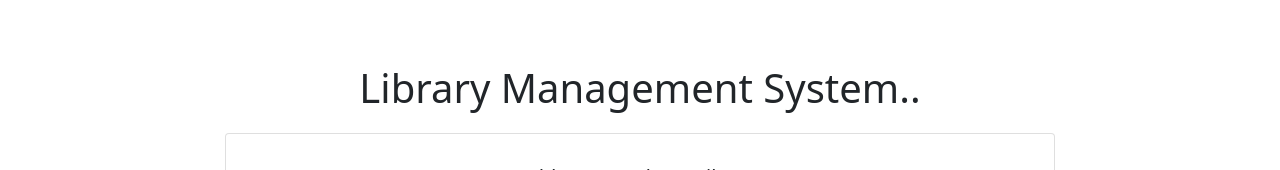
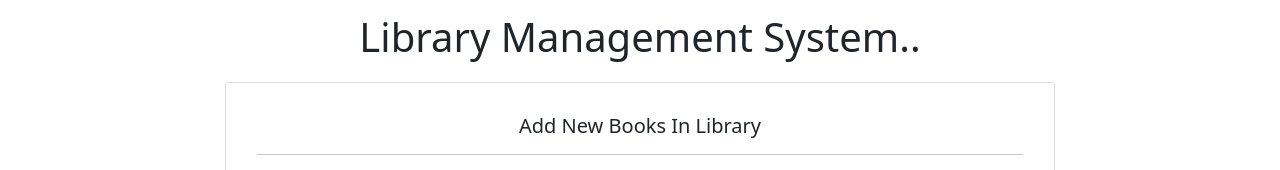
Before and after one commit to NSBM-SPM-2021/github-basics-ThamiduAnjana, a React (Create React App) app in the folder library_management_system/: page / in a window 1280 px wide. Shown: the top 170 px of the page. Built offline with nearby package versions, Linux system fonts and the light colour scheme; no server answers.

Commit message:
modify form

```diff
--- a/library_management_system/src/App.css
+++ b/library_management_system/src/App.css
@@ -26,6 +26,9 @@ Body{
 .top_padding_5{
   padding-top: 5%;
  }
+ .bottom_padding_1{
+  padding-bottom: 1%;
+ }
 .main_box{
   border-width: 2px;
   border: darkslategray;
--- a/library_management_system/src/App.js
+++ b/library_management_system/src/App.js
@@ -61,10 +61,10 @@ function App() {
   return (
     <Container fluid className="Body">
       <Row>
-        <Col className="text_align_center top_padding_5"><h1>Library Management System..</h1></Col>
+        <Col className="text_align_center top_padding_1"><h1>Library Management System..</h1></Col>
       </Row>
       <Row>
-        <Col lg="8" className="top_padding_1 align_center">
+        <Col lg="8" className="top_padding_1 bottom_padding_1 align_center">
           <Card style={{ width: '100%', padding: '15px' }}>
             <Form>
               <Card.Body>
```
